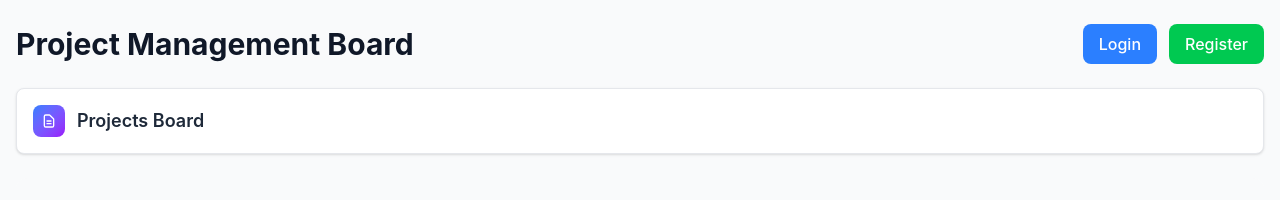
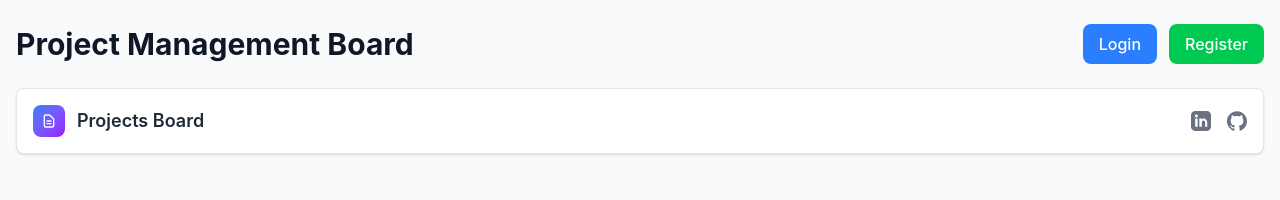
Before and after one commit to jaganraajan/projects-board, a Next.js app: page / in a window 1280 px wide. Shown: the top 200 px of the page. Built offline with nearby package versions, Linux system fonts and the light colour scheme; no server answers.

Commit message:
add linkedin and github links

```diff
--- a/src/app/page.tsx
+++ b/src/app/page.tsx
@@ -35,7 +35,7 @@ export default function Home() {
                 target="_blank"
                 rel="noopener noreferrer"
               >
-                ({user.company_name})
+                ({user.company_name ? user.company_name : user.email})
               </a>
             )}
           </h1>
--- a/src/components/board/filter-bar.tsx
+++ b/src/components/board/filter-bar.tsx
@@ -13,6 +13,30 @@ export function FilterBar() {
           Projects Board
         </span>
       </div>
+      <div className="flex items-center space-x-4">
+        <a
+          href="https://www.linkedin.com/in/jagan-raajan/"
+          target="_blank"
+          rel="noopener noreferrer"
+          className="text-gray-500 hover:text-blue-600 transition-colors"
+          aria-label="LinkedIn"
+        >
+          <svg className="w-5 h-5" fill="currentColor" viewBox="0 0 24 24">
+            <path d="M19 0h-14c-2.76 0-5 2.24-5 5v14c0 2.76 2.24 5 5 5h14c2.76 0 5-2.24 5-5v-14c0-2.76-2.24-5-5-5zm-11 19h-3v-10h3v10zm-1.5-11.25c-.966 0-1.75-.784-1.75-1.75s.784-1.75 1.75-1.75 1.75.784 1.75 1.75-.784 1.75-1.75 1.75zm13.5 11.25h-3v-5.5c0-1.104-.896-2-2-2s-2 .896-2 2v5.5h-3v-10h3v1.354c.418-.632 1.106-1.354 2.082-1.354 2.206 0 4.418 1.794 4.418 5.5v4.5z"/>
+          </svg>
+        </a>
+        <a
+          href="https://github.com/jaganraajan/projects-board"
+          target="_blank"
+          rel="noopener noreferrer"
+          className="text-gray-500 hover:text-gray-900 transition-colors"
+          aria-label="GitHub"
+        >
+          <svg className="w-5 h-5" fill="currentColor" viewBox="0 0 24 24">
+            <path d="M12 .297c-6.63 0-12 5.373-12 12 0 5.303 3.438 9.8 8.205 11.385.6.113.82-.258.82-.577v-2.234c-3.338.726-4.033-1.416-4.033-1.416-.546-1.387-1.333-1.757-1.333-1.757-1.089-.745.083-.729.083-.729 1.205.084 1.84 1.236 1.84 1.236 1.07 1.834 2.809 1.304 3.495.997.108-.775.418-1.305.762-1.605-2.665-.305-5.466-1.334-5.466-5.93 0-1.31.469-2.381 1.236-3.221-.124-.303-.535-1.523.117-3.176 0 0 1.008-.322 3.301 1.23.957-.266 1.983-.399 3.003-.404 1.02.005 2.047.138 3.006.404 2.291-1.552 3.297-1.23 3.297-1.23.653 1.653.242 2.873.119 3.176.77.84 1.235 1.911 1.235 3.221 0 4.609-2.803 5.624-5.475 5.921.43.371.823 1.102.823 2.222v3.293c0 .322.218.694.825.576C20.565 22.092 24 17.592 24 12.297c0-6.627-5.373-12-12-12"/>
+          </svg>
+        </a>
+      </div>
     </div>
   );
 }
```
Also changed, not shown: 1 other file (tests, documents, lock files or other folders).
